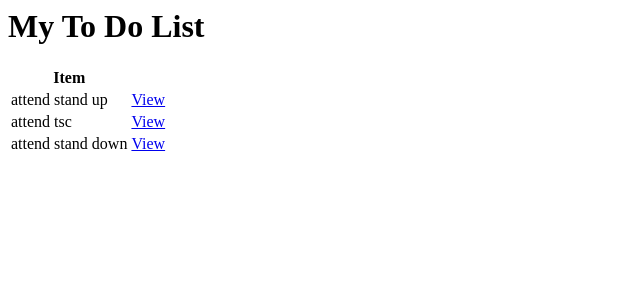
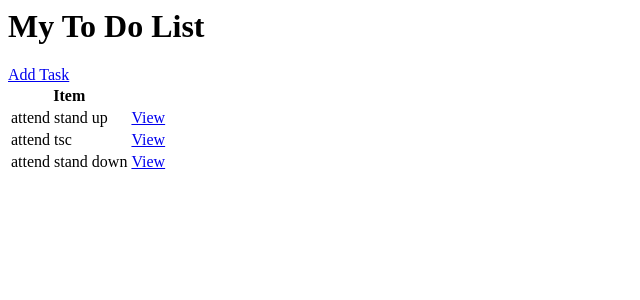
Before and after one commit to kens-i/ta-do, a Django app: page / in a window 1280 px wide. Shown: the top 300 px of the page, without its empty margins (0-640 px from the left). Run offline with Django 4.2, Linux system fonts and the light colour scheme; data comes from the database, SQL or seed files in the repository.

Commit message:
create task form

```diff
--- a/base/templates/base/task_form.html
+++ b/base/templates/base/task_form.html
@@ -1 +1,6 @@
 <h3>Task Form</h3>
+
+<form method="POST" action="">
+
+    <input type="submit" value="Submit">
+</form>
--- a/base/templates/base/task_list.html
+++ b/base/templates/base/task_list.html
@@ -1,4 +1,5 @@
 <h1>My To Do List</h1>
+<a href="{% url 'task-create' %}">Add Task</a>
 
 <table>
     <tr>
--- a/base/urls.py
+++ b/base/urls.py
@@ -4,5 +4,5 @@ from .views import TaskList, TaskDetail, TaskCreate
 urlpatterns = [
     path('', TaskList.as_view(), name='tasks'),
     path('task/<int:pk>/', TaskDetail.as_view(), name='task'),
-    path('create-task/', TaskCreate.as_view(), name='task-create'),
+    path('task-create/', TaskCreate.as_view(), name='task-create'),
 ]
--- a/base/views.py
+++ b/base/views.py
@@ -19,5 +19,5 @@ class TaskDetail(DetailView):
 
 class TaskCreate(CreateView):
     model = Task
-    field = '__all__'
+    fields = '__all__'
     success_url = reverse_lazy('tasks')
```
